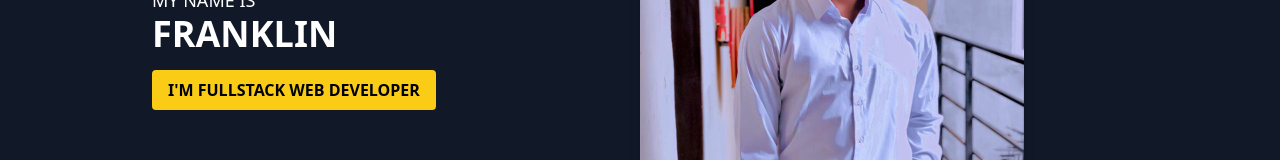
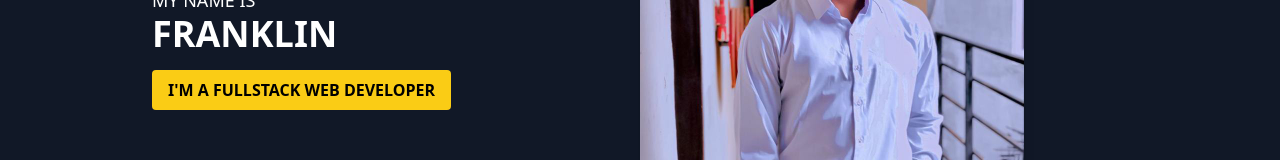
Before and after one commit to LajoLouis/MyPortfolio, a React (Vite) app: page / in a window 1280 px wide. Shown: the part 336-496 px from the top of the page. Built offline with nearby package versions, Linux system fonts and the light colour scheme.

Commit message:
edit mistake

```diff
--- a/src/components/AboutMe.jsx
+++ b/src/components/AboutMe.jsx
@@ -11,7 +11,7 @@ function AboutMe() {
           <p className="text-lg">MY NAME IS</p>
           <h2 className="text-4xl font-bold">FRANKLIN</h2>
           <button className="mt-4 bg-yellow-400 text-black font-bold px-4 py-2 rounded">
-            I'M FULLSTACK WEB DEVELOPER
+            I'M A FULLSTACK WEB DEVELOPER
           </button>
         </div>
         <div className="md:w-1/2 mt-8 md:mt-0">
```
